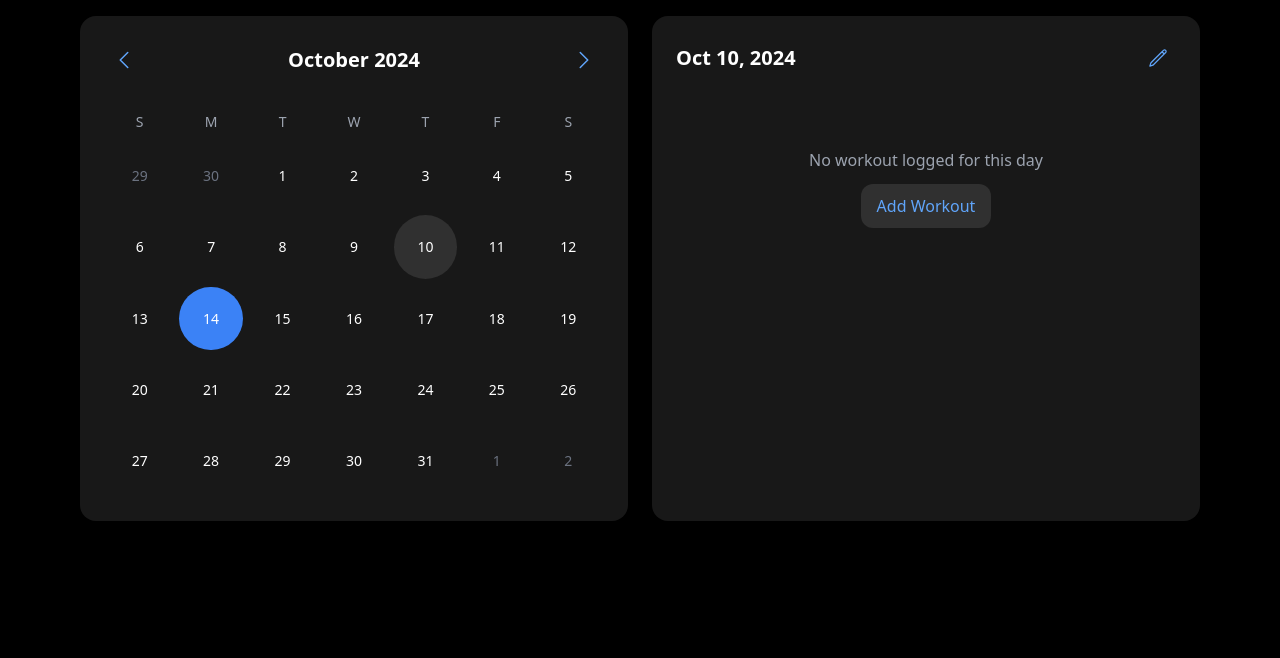
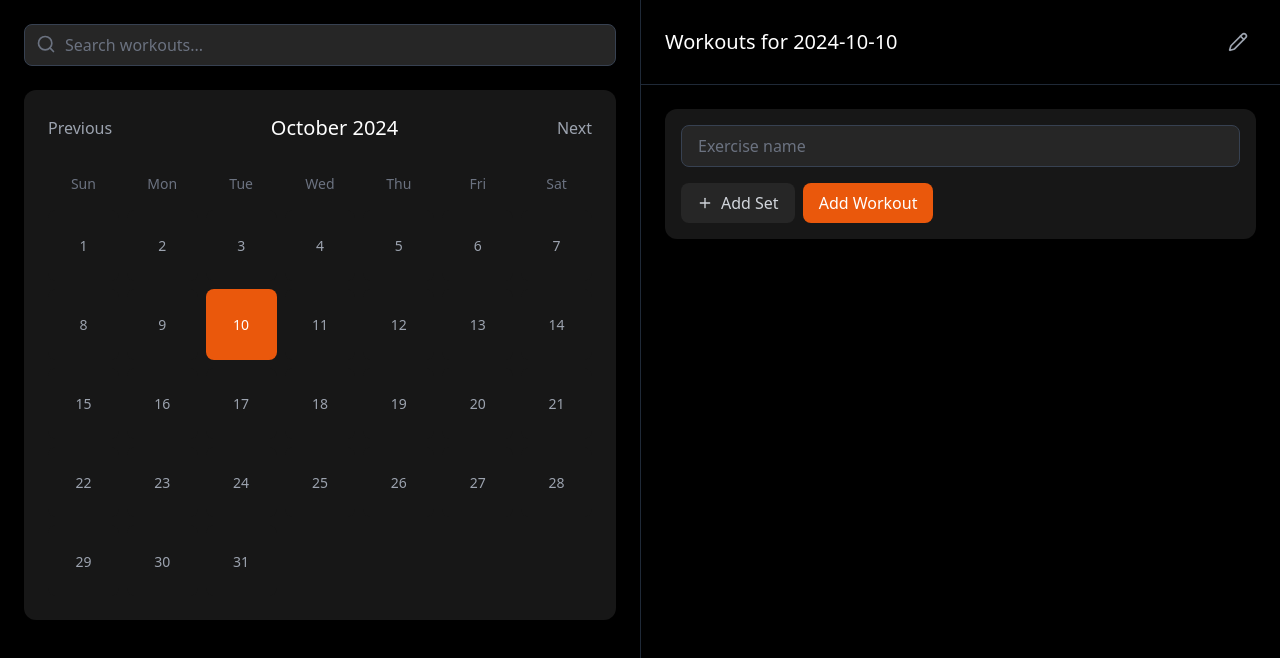
Before and after one commit to memloc/CMSC447-Fitness-Tracker, a React (Vite) app in the folder client/: page / in a window 1280 px wide. Both pictures are taken after a click on the button "10". Shown: the top 658 px of the page. Built offline with nearby package versions, Linux system fonts and the light colour scheme.

Commit message:
Added Search Bar
added a search bar which will highlight all of the dates in which the exercise is found.

```diff
--- a/client/src/components/FitnessCalendar.jsx
+++ b/client/src/components/FitnessCalendar.jsx
@@ -1,376 +1,296 @@
 import React, { useState } from 'react';
-import {
-  format,
-  startOfMonth,
-  endOfMonth,
-  eachDayOfInterval,
-  isToday,
-  isSameMonth,
-  isEqual,
-  addMonths,
-  subMonths,
-  startOfWeek,
-  endOfWeek
-} from 'date-fns';
-import {
-  ChevronLeftIcon,
-  ChevronRightIcon,
-  PencilIcon,
-  TrashIcon,
-  PlusIcon,
-  XMarkIcon
-} from '@heroicons/react/24/outline';
+import { Pencil, X, Plus, Trash2 } from 'lucide-react';
+import SearchBar from './SearchBar';
 
-// Calendar Day Component
-const CalendarDay = ({ day, isSelected, hasWorkout, onClick, currentMonth }) => {
-  const isCurrentDay = isToday(day);
-  const isOtherMonth = !isSameMonth(day, currentMonth);
+const FitnessCalendar = () => {
+  const [selectedDate, setSelectedDate] = useState(null);
+  const [workouts, setWorkouts] = useState({});
+  const [editMode, setEditMode] = useState(false);
+  const [searchTerm, setSearchTerm] = useState('');
+
+  const handleDateClick = (date) => {
+    setSelectedDate(date);
+    setEditMode(false);
+  };
+
+  const addWorkout = (date, workout) => {
+    setWorkouts(prev => ({
+      ...prev,
+      [date]: [...(prev[date] || []), {
+        ...workout,
+        id: Math.random().toString(36).substr(2, 9)
+      }]
+    }));
+  };
+
+  const deleteWorkout = (date, workoutId) => {
+    setWorkouts(prev => ({
+      ...prev,
+      [date]: prev[date].filter(w => w.id !== workoutId)
+    }));
+  };
+
+  const deleteSet = (date, workoutId, setIndex) => {
+    setWorkouts(prev => ({
+      ...prev,
+      [date]: prev[date].map(workout => {
+        if (workout.id === workoutId) {
+          const newSets = [...workout.sets];
+          newSets.splice(setIndex, 1);
+          return { ...workout, sets: newSets };
+        }
+        return workout;
+      })
+    }));
+  };
+
+  const dateContainsSearchedWorkout = (date) => {
+    if (!searchTerm) return false;
+    const dateWorkouts = workouts[date] || [];
+    return dateWorkouts.some(workout =>
+      workout.exercise.toLowerCase().includes(searchTerm.toLowerCase())
+    );
+  };
+
+  return (
+    <div className="flex h-screen bg-black">
+      <div className="w-1/2 p-6 flex flex-col">
+        <SearchBar
+          searchTerm={searchTerm}
+          onSearchChange={setSearchTerm}
+        />
+        <Calendar
+          selectedDate={selectedDate}
+          workouts={workouts}
+          onDateClick={handleDateClick}
+          dateContainsSearchedWorkout={dateContainsSearchedWorkout}
+        />
+      </div>
+
+      <div className="w-1/2 border-l border-gray-800">
+        <WorkoutDetails
+          date={selectedDate}
+          workouts={selectedDate ? (workouts[selectedDate] || []) : []}
+          onAddWorkout={(workout) => addWorkout(selectedDate, workout)}
+          onDeleteWorkout={(workoutId) => deleteWorkout(selectedDate, workoutId)}
+          onDeleteSet={(workoutId, setIndex) => deleteSet(selectedDate, workoutId, setIndex)}
+          editMode={editMode}
+          setEditMode={setEditMode}
+          searchTerm={searchTerm}
+        />
+      </div>
+    </div>
+  );
+};
+
+const Calendar = ({ selectedDate, workouts, onDateClick, dateContainsSearchedWorkout }) => {
+  const [currentMonth, setCurrentMonth] = useState(new Date());
+
+  const daysInMonth = new Date(
+    currentMonth.getFullYear(),
+    currentMonth.getMonth() + 1,
+    0
+  ).getDate();
+
+  const days = Array.from({ length: daysInMonth }, (_, i) => i + 1);
+
+  const formatDate = (day) => {
+    return `${currentMonth.getFullYear()}-${String(currentMonth.getMonth() + 1).padStart(2, '0')}-${String(day).padStart(2, '0')}`;
+  };
+
+  return (
+    <div className="bg-neutral-900 rounded-xl p-6">
+      <div className="flex justify-between items-center mb-6">
+        <button
+          className="text-gray-400 hover:text-white transition-colors"
+          onClick={() => setCurrentMonth(new Date(currentMonth.setMonth(currentMonth.getMonth() - 1)))}
+        >
+          Previous
+        </button>
+        <h2 className="text-xl font-medium text-white">
+          {currentMonth.toLocaleString('default', { month: 'long', year: 'numeric' })}
+        </h2>
+        <button
+          className="text-gray-400 hover:text-white transition-colors"
+          onClick={() => setCurrentMonth(new Date(currentMonth.setMonth(currentMonth.getMonth() + 1)))}
+        >
+          Next
+        </button>
+      </div>
+      <div className="grid grid-cols-7 gap-2">
+        {['Sun', 'Mon', 'Tue', 'Wed', 'Thu', 'Fri', 'Sat'].map(day => (
+          <div key={day} className="text-center text-gray-500 text-sm font-medium p-2">{day}</div>
+        ))}
+        {days.map(day => {
+          const date = formatDate(day);
+          const hasWorkouts = workouts[date]?.length > 0;
+          const isSelected = date === selectedDate;
+          const matchesSearch = dateContainsSearchedWorkout(date);
+
+          let buttonClasses = `
+            aspect-square rounded-lg text-center transition-all p-2
+            ${isSelected ? 'bg-orange-600 text-white' :
+              matchesSearch ? 'bg-orange-500 text-white ring-2 ring-orange-300 shadow-lg scale-105' :
+              hasWorkouts ? 'bg-neutral-800 text-white' :
+              'bg-neutral-900 text-gray-400 hover:bg-neutral-800'}
+            ${matchesSearch ? 'transform hover:scale-110' : 'hover:scale-105'}
+            transition-all duration-200
+          `;
 
           return (
             <button
-      onClick={() => onClick(day)}
-      className={`
-        relative aspect-square p-1
-        ${isOtherMonth ? 'text-gray-500' : 'text-white'}
-      `}
+              key={day}
+              onClick={() => onDateClick(date)}
+              className={buttonClasses}
             >
-      <div className={`
-        relative flex items-center justify-center w-full h-full rounded-full
-        text-sm font-medium transition-all duration-200
-        ${isCurrentDay ? 'bg-blue-500 text-white' : ''}
-        ${isSelected && !isCurrentDay ? 'bg-[rgba(255,255,255,0.1)]' : ''}
-        ${!isSelected && !isCurrentDay ? 'hover:bg-[rgba(255,255,255,0.1)]' : ''}
-      `}>
-        {format(day, 'd')}
-        {hasWorkout && !isCurrentDay && (
-          <div className="absolute bottom-1.5 h-1 w-1 rounded-full bg-blue-500"></div>
+              <span className={`text-sm font-medium ${matchesSearch ? 'font-bold' : ''}`}>
+                {day}
+              </span>
+              {hasWorkouts && (
+                <div className={`text-xs mt-1 ${matchesSearch ? 'text-white' : 'opacity-75'}`}>
+                  {workouts[date].length}
+                </div>
               )}
+            </button>
+          );
+        })}
       </div>
-    </button>
+    </div>
   );
 };
 
-// Exercise Set Component
-const ExerciseSet = ({ set, index, onUpdate, onDelete, isEditing }) => {
-  if (isEditing) {
+const WorkoutDetails = ({ date, workouts, onAddWorkout, onDeleteWorkout, onDeleteSet, editMode, setEditMode }) => {
+  const [newWorkout, setNewWorkout] = useState({
+    exercise: '',
+    sets: []
+  });
+
+  const addSet = () => {
+    setNewWorkout(prev => ({
+      ...prev,
+      sets: [...prev.sets, { reps: '', weight: '' }]
+    }));
+  };
+
+  const updateSet = (index, field, value) => {
+    setNewWorkout(prev => ({
+      ...prev,
+      sets: prev.sets.map((set, i) =>
+        i === index ? { ...set, [field]: value } : set
+      )
+    }));
+  };
+
+  const handleSubmit = (e) => {
+    e.preventDefault();
+    if (newWorkout.exercise && newWorkout.sets.length > 0) {
+      onAddWorkout(newWorkout);
+      setNewWorkout({ exercise: '', sets: [] });
+    }
+  };
+
+  if (!date) {
     return (
-      <div className="flex items-center gap-3 p-4 rounded-xl bg-[rgba(255,255,255,0.1)]">
-        <div className="flex-1">
-          <input
-            type="number"
-            value={set.reps}
-            onChange={(e) => onUpdate('reps', e.target.value)}
-            className="ios-input w-full mb-2"
-            placeholder="Reps"
-          />
-          <input
-            type="number"
-            value={set.weight}
-            onChange={(e) => onUpdate('weight', e.target.value)}
-            className="ios-input w-full"
-            placeholder="Weight (lbs)"
-          />
-        </div>
-        <button
-          onClick={onDelete}
-          className="text-red-500 p-2 rounded-full hover:bg-[rgba(255,255,255,0.1)]"
-        >
-          <XMarkIcon className="h-6 w-6" />
-        </button>
+      <div className="h-full flex items-center justify-center text-gray-500">
+        <p className="text-lg">Select a date to view or add workouts</p>
       </div>
     );
   }
 
   return (
-    <div className="flex items-center justify-between p-4 rounded-xl bg-[rgba(255,255,255,0.1)]">
-      <span className="text-gray-400">Set {index + 1}</span>
-      <div className="text-white">
-        {set.reps} reps • {set.weight} lbs
+    <div className="h-full flex flex-col">
+      <div className="flex items-center justify-between p-6 border-b border-gray-800">
+        <h2 className="text-xl font-medium text-white">Workouts for {date}</h2>
+        <button
+          onClick={() => setEditMode(!editMode)}
+          className="p-2 rounded-lg hover:bg-neutral-800 transition-colors"
+        >
+          <Pencil className={`w-5 h-5 ${editMode ? 'text-orange-500' : 'text-gray-400'}`} />
+        </button>
       </div>
-    </div>
-  );
-};
 
-// Exercise Component
-const Exercise = ({ exercise, onUpdate, onDelete, onAddSet, onDeleteSet, isEditing }) => {
-    return (
-      <div className="mb-6 rounded-2xl bg-[rgba(255,255,255,0.05)] p-4">
-        <div className="flex items-center justify-between mb-4">
-          {isEditing ? (
-            <input
-              type="text"
-              value={exercise.name}
-              onChange={(e) => onUpdate(exercise.id, e.target.value)} // Updated this line
-              className="ios-input flex-1 mr-2"
-              placeholder="Exercise name"
-            />
-          ) : (
-            <h3 className="text-lg font-semibold">{exercise.name}</h3>
-          )}
-          {isEditing && (
+      <div className="flex-1 overflow-y-auto p-6 space-y-4">
+        {/* Existing workouts */}
+        {workouts.map((workout) => (
+          <div key={workout.id} className="bg-neutral-900 rounded-xl p-4">
+            <div className="flex justify-between items-center mb-3">
+              <h3 className="text-lg font-medium text-white">{workout.exercise}</h3>
+              {editMode && (
                 <button
-              onClick={() => onDelete(exercise.id)}
-              className="text-red-500 p-2 rounded-full hover:bg-[rgba(255,255,255,0.1)]"
+                  onClick={() => onDeleteWorkout(workout.id)}
+                  className="text-gray-400 hover:text-red-500 transition-colors"
                 >
-              <TrashIcon className="h-5 w-5" />
+                  <Trash2 className="w-5 h-5" />
                 </button>
               )}
             </div>
-
-        <div className="space-y-3">
-          {exercise.sets.map((set, idx) => (
-            <ExerciseSet
-              key={set.id}
-              set={set}
-              index={idx}
-              isEditing={isEditing}
-              onUpdate={(field, value) => onDeleteSet(exercise.id, set.id, field, value)}
-              onDelete={() => onDeleteSet(exercise.id, set.id)}
-            />
-          ))}
+            <div className="space-y-2">
+              {workout.sets.map((set, setIndex) => (
+                <div key={setIndex} className="flex items-center justify-between text-gray-300 py-2 px-3 rounded bg-neutral-800">
+                  <div>
+                    <span className="text-sm text-gray-500 mr-2">Set {setIndex + 1}</span>
+                    <span>{set.weight} lbs × {set.reps} reps</span>
                   </div>
-
-        {isEditing && (
+                  {editMode && (
                     <button
-            onClick={() => onAddSet(exercise.id)}
-            className="mt-4 ios-button text-blue-400 flex items-center gap-2"
+                      onClick={() => onDeleteSet(workout.id, setIndex)}
+                      className="text-gray-400 hover:text-red-500 transition-colors"
                     >
-            <PlusIcon className="h-5 w-5" />
-            <span>Add Set</span>
+                      <X className="w-4 h-4" />
                     </button>
                   )}
                 </div>
-    );
-  };
-
-// Main Calendar Component
-const FitnessCalendar = () => {
-  const [selectedDate, setSelectedDate] = useState(new Date());
-  const [currentMonth, setCurrentMonth] = useState(new Date());
-  const [workouts, setWorkouts] = useState({});
-  const [editMode, setEditMode] = useState(false);
-  const [currentWorkout, setCurrentWorkout] = useState({
-    exercises: []
-  });
-
-  const getDaysInMonth = (date) => {
-    const start = startOfWeek(startOfMonth(date));
-    const end = endOfWeek(endOfMonth(date));
-    return eachDayOfInterval({ start, end });
-  };
-
-  const days = getDaysInMonth(currentMonth);
-
-  const hasWorkout = (date) => {
-    return workouts[format(date, 'yyyy-MM-dd')] !== undefined;
-  };
-
-  const navigateMonth = (direction) => {
-    setCurrentMonth(direction === 'prev' ? subMonths(currentMonth, 1) : addMonths(currentMonth, 1));
-  };
-
-  const addNewExercise = () => {
-    setCurrentWorkout(prev => ({
-      ...prev,
-      exercises: [
-        ...prev.exercises,
-        {
-          id: Date.now(),
-          name: '',
-          sets: [{ id: Date.now(), reps: '', weight: '' }]
-        }
-      ]
-    }));
-  };
-
-  const updateExerciseName = (exerciseId, name) => {
-    setCurrentWorkout(prev => ({
-      ...prev,
-      exercises: prev.exercises.map(exercise =>
-        exercise.id === exerciseId
-          ? { ...exercise, name: name }
-          : exercise
-      )
-    }));
-  };
-
-  const updateSet = (exerciseId, setId, field, value) => {
-    setCurrentWorkout(prev => ({
-      ...prev,
-      exercises: prev.exercises.map(exercise => {
-        if (exercise.id === exerciseId) {
-          return {
-            ...exercise,
-            sets: exercise.sets.map(set =>
-              set.id === setId ? { ...set, [field]: value } : set
-            )
-          };
-        }
-        return exercise;
-      })
-    }));
-  };
-
-  const addSetToExercise = (exerciseId) => {
-    setCurrentWorkout(prev => ({
-      ...prev,
-      exercises: prev.exercises.map(exercise => {
-        if (exercise.id === exerciseId) {
-          return {
-            ...exercise,
-            sets: [...exercise.sets, { id: Date.now(), reps: '', weight: '' }]
-          };
-        }
-        return exercise;
-      })
-    }));
-  };
-
-  const deleteSet = (exerciseId, setId) => {
-    setCurrentWorkout(prev => ({
-      ...prev,
-      exercises: prev.exercises.map(exercise => {
-        if (exercise.id === exerciseId) {
-          return {
-            ...exercise,
-            sets: exercise.sets.filter(set => set.id !== setId)
-          };
-        }
-        return exercise;
-      })
-    }));
-  };
-
-  const deleteExercise = (exerciseId) => {
-    setCurrentWorkout(prev => ({
-      ...prev,
-      exercises: prev.exercises.filter(exercise => exercise.id !== exerciseId)
-    }));
-  };
-
-  const saveWorkout = () => {
-    if (currentWorkout.exercises.length > 0) {
-      setWorkouts(prev => ({
-        ...prev,
-        [format(selectedDate, 'yyyy-MM-dd')]: currentWorkout
-      }));
-    }
-    setEditMode(false);
-  };
-
-  const loadWorkout = (date) => {
-    setSelectedDate(date);
-    const dateKey = format(date, 'yyyy-MM-dd');
-    if (workouts[dateKey]) {
-      setCurrentWorkout(workouts[dateKey]);
-    } else {
-      setCurrentWorkout({ exercises: [] });
-    }
-  };
-
-  return (
-    <div className="max-w-6xl mx-auto p-4 grid grid-cols-1 md:grid-cols-2 gap-6">
-      {/* Calendar Section */}
-      <div className="rounded-2xl bg-[rgba(30,30,30,0.8)] ios-blur p-6">
-        <div className="flex justify-between items-center mb-8">
-          <button
-            onClick={() => navigateMonth('prev')}
-            className="p-2 text-blue-400"
-          >
-            <ChevronLeftIcon className="h-6 w-6" />
-          </button>
-          <h2 className="text-xl font-semibold">
-            {format(currentMonth, 'MMMM yyyy')}
-          </h2>
-          <button
-            onClick={() => navigateMonth('next')}
-            className="p-2 text-blue-400"
-          >
-            <ChevronRightIcon className="h-6 w-6" />
-          </button>
-        </div>
-
-        <div className="grid grid-cols-7 mb-2">
-          {['S', 'M', 'T', 'W', 'T', 'F', 'S'].map(day => (
-            <div key={day} className="text-center text-gray-400 text-sm">
-              {day}
-            </div>
-          ))}
-        </div>
-
-        <div className="grid grid-cols-7">
-          {days.map(day => (
-            <CalendarDay
-              key={day.toString()}
-              day={day}
-              isSelected={isEqual(selectedDate, day)}
-              hasWorkout={hasWorkout(day)}
-              onClick={loadWorkout}
-              currentMonth={currentMonth}
-            />
               ))}
             </div>
           </div>
+        ))}
 
-      {/* Workout Section */}
-      <div className="rounded-2xl bg-[rgba(30,30,30,0.8)] ios-blur p-6">
-        <div className="flex justify-between items-center mb-6">
-          <h3 className="text-xl font-semibold">
-            {format(selectedDate, 'MMM d, yyyy')}
-          </h3>
-          <div className="flex gap-2">
+        {/* Add new workout form */}
+        <form onSubmit={handleSubmit} className="bg-neutral-900 rounded-xl p-4 space-y-4">
+          <input
+            type="text"
+            value={newWorkout.exercise}
+            onChange={(e) => setNewWorkout(prev => ({ ...prev, exercise: e.target.value }))}
+            placeholder="Exercise name"
+            className="w-full bg-neutral-800 border border-gray-700 rounded-lg px-4 py-2 text-white placeholder-gray-500 focus:outline-none focus:border-orange-500"
+          />
+
+          {newWorkout.sets.map((set, index) => (
+            <div key={index} className="flex space-x-2">
+              <input
+                type="number"
+                value={set.weight}
+                onChange={(e) => updateSet(index, 'weight', e.target.value)}
+                placeholder="Weight (lbs)"
+                className="flex-1 bg-neutral-800 border border-gray-700 rounded-lg px-4 py-2 text-white placeholder-gray-500 focus:outline-none focus:border-orange-500"
+              />
+              <input
+                type="number"
+                value={set.reps}
+                onChange={(e) => updateSet(index, 'reps', e.target.value)}
+                placeholder="Reps"
+                className="flex-1 bg-neutral-800 border border-gray-700 rounded-lg px-4 py-2 text-white placeholder-gray-500 focus:outline-none focus:border-orange-500"
+              />
+            </div>
+          ))}
+
+          <div className="flex space-x-2">
             <button
-              onClick={() => setEditMode(!editMode)}
-              className="p-2 text-blue-400 rounded-full hover:bg-[rgba(255,255,255,0.1)]"
+              type="button"
+              onClick={addSet}
+              className="flex items-center gap-2 px-4 py-2 bg-neutral-800 text-gray-300 rounded-lg hover:bg-neutral-700 transition-colors"
             >
-              <PencilIcon className="h-5 w-5" />
-            </button>
-          </div>
-        </div>
-
-        <div className="space-y-4">
-        {currentWorkout.exercises.map((exercise) => (
-            <Exercise
-                key={exercise.id}
-                exercise={exercise}
-                isEditing={editMode}
-                onUpdate={updateExerciseName} // For exercise name updates
-                onDelete={deleteExercise}
-                onAddSet={addSetToExercise}
-                onDeleteSet={updateSet} // For set updates
-            />
-            ))}
-        </div>
-
-        {editMode && (
-          <div className="flex gap-3 mt-6">
-            <button
-              onClick={addNewExercise}
-              className="flex-1 bg-blue-500 ios-button text-white flex items-center justify-center gap-2"
-            >
-              <PlusIcon className="h-5 w-5" />
-              <span>Add Exercise</span>
+              <Plus className="w-4 h-4" />
+              Add Set
             </button>
             <button
-              onClick={saveWorkout}
-              className="flex-1 bg-green-500 ios-button text-white"
-            >
-              Save
-            </button>
-          </div>
-        )}
-
-        {!editMode && currentWorkout.exercises.length === 0 && (
-          <div className="text-center py-12">
-            <p className="text-gray-400 mb-3">No workout logged for this day</p>
-            <button
-              onClick={() => setEditMode(true)}
-              className="ios-button text-blue-400"
+              type="submit"
+              className="px-4 py-2 bg-orange-600 text-white rounded-lg hover:bg-orange-500 transition-colors"
             >
               Add Workout
             </button>
           </div>
-        )}
+        </form>
       </div>
     </div>
   );
--- /dev/null
+++ b/client/src/components/SearchBar.jsx
@@ -0,0 +1,21 @@
+import React from 'react';
+import { Search } from 'lucide-react';
+
+const SearchBar = ({ searchTerm, onSearchChange }) => {
+  return (
+    <div className="mb-6">
+      <div className="relative">
+        <input
+          type="text"
+          placeholder="Search workouts..."
+          value={searchTerm}
+          onChange={(e) => onSearchChange(e.target.value)}
+          className="w-full bg-neutral-800 border border-gray-700 rounded-lg pl-10 pr-4 py-2 text-white placeholder-gray-500 focus:outline-none focus:border-orange-500"
+        />
+        <Search className="absolute left-3 top-2.5 h-5 w-5 text-gray-500" />
+      </div>
+    </div>
+  );
+};
+
+export default SearchBar;
```
Lines whose indentation alone changed are shown as unchanged.
